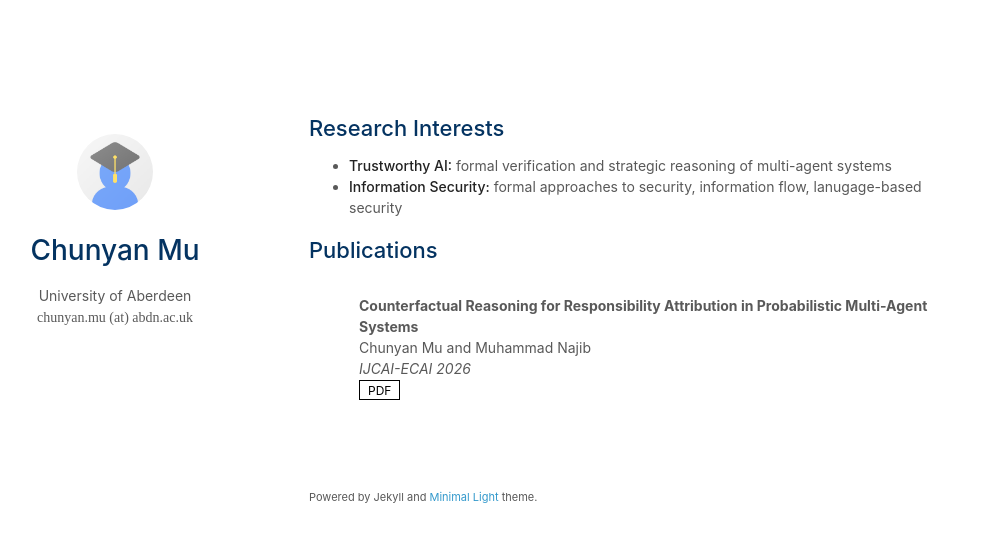
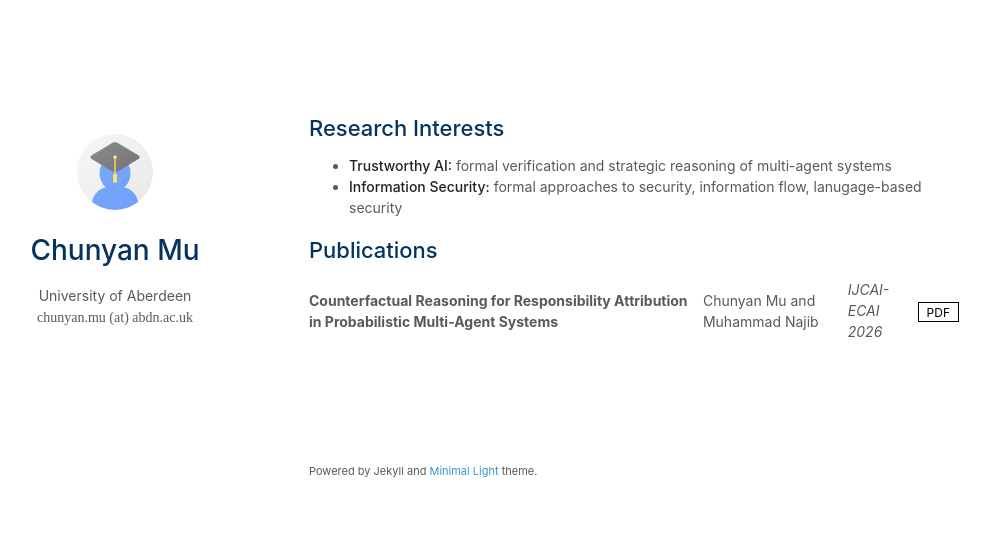
Before and after one commit to cmu777/cmu777.github.io, a Jekyll site: the page built from index.md, in a window 1280 px wide. Shown: the top 542 px of the page, without its empty margins (161-1151 px from the left). Built offline with Jekyll 4.4.1, drawn with Linux system fonts in a browser that asks for light colours; a style sheet for code colours, icons or effects is not loaded.

Commit message:
Update publications.md

```diff
--- a/_includes/publications.md
+++ b/_includes/publications.md
@@ -7,15 +7,15 @@
 
 <li>
 <div class="pub-row">
-  <div class="col-sm-3 abbr" style="position: relative;padding-right: 15px;padding-left: 15px;">
+  <!--<div class="col-sm-3 abbr" style="position: relative;padding-right: 15px;padding-left: 15px;">
     {% if link.image %}
     <img src="{{ link.image }}" class="teaser img-fluid z-depth-1" style="width=100;height=40%">
     {% if link.conference_short %}
     <abbr class="badge">{{ link.conference_short }}</abbr>
     {% endif %}
     {% endif %}
-  </div>
-  <div class="col-sm-9" style="position: relative;padding-right: 15px;padding-left: 20px;">
+  </div>-->
+ <!-- <div class="col-sm-9" style="position: relative;padding-right: 15px;padding-left: 20px;">-->
       <div class="title">{{ link.title }}</div>
       <div class="author">{{ link.authors }}</div>
       <div class="periodical"><em>{{ link.conference }}</em>
@@ -41,7 +41,7 @@
       {% endif %}
     </div>
   </div>
-</div>
+<!--</div>-->
 </li>
 <br>
 
```
